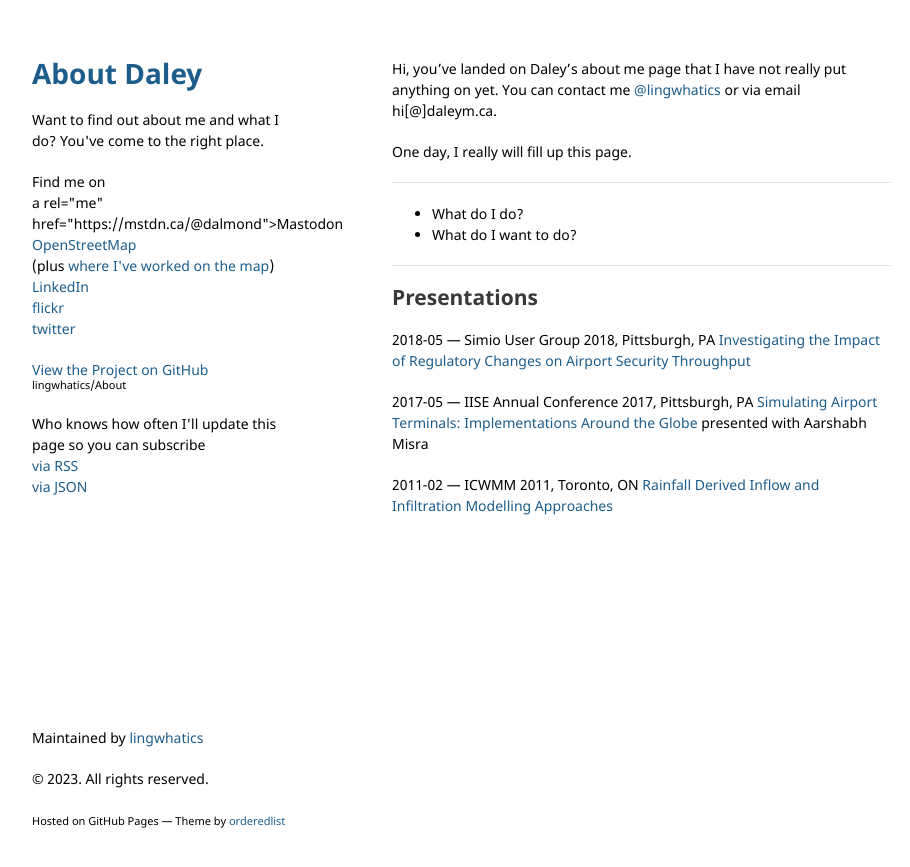
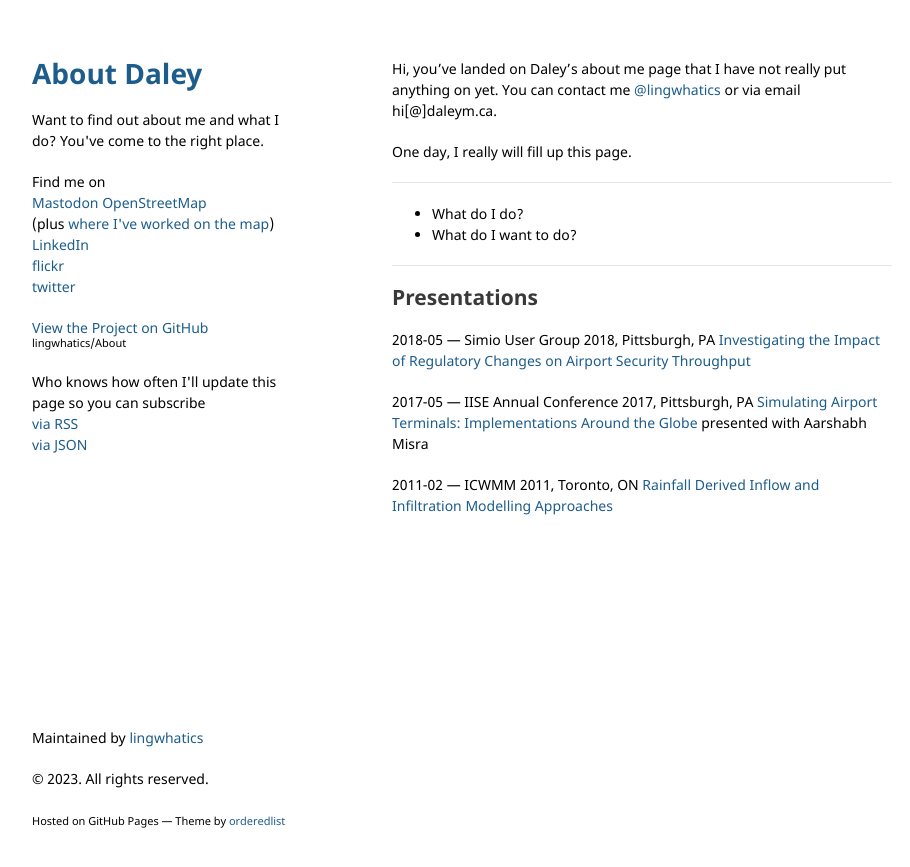
Before and after one commit to lingwhatics/About, a Jekyll site: the page built from index.md, in a window 1280 px wide. Shown: the top 867 px of the page, without its empty margins (178-1088 px from the left). Built offline with Jekyll 4.4.1, drawn with Linux system fonts in a browser that asks for light colours.

Commit message:
oops missing <

```diff
--- a/_layouts/default.html
+++ b/_layouts/default.html
@@ -23,7 +23,7 @@
 
         <p>Find me on<br>
 
-        a rel="me" href="https://mstdn.ca/@dalmond">Mastodon</a>
+        <a rel="me" href="https://mstdn.ca/@dalmond">Mastodon</a>
 
         <a href="https://www.openstreetmap.org/user/dalmond">OpenStreetMap</a><br>
         (plus <a href="https://hdyc.neis-one.org/?dalmond">where I've worked on the map</a>)<br>
```
